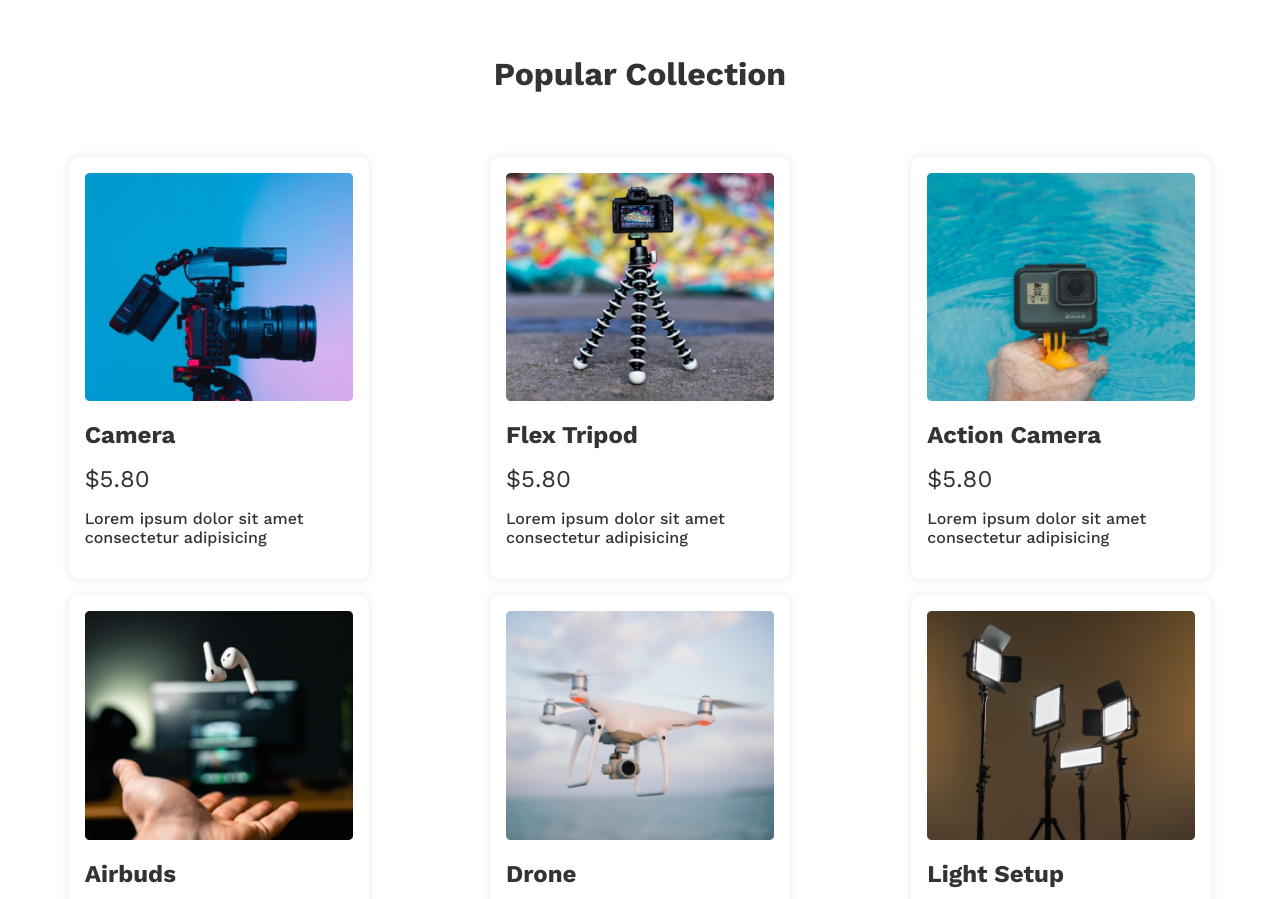
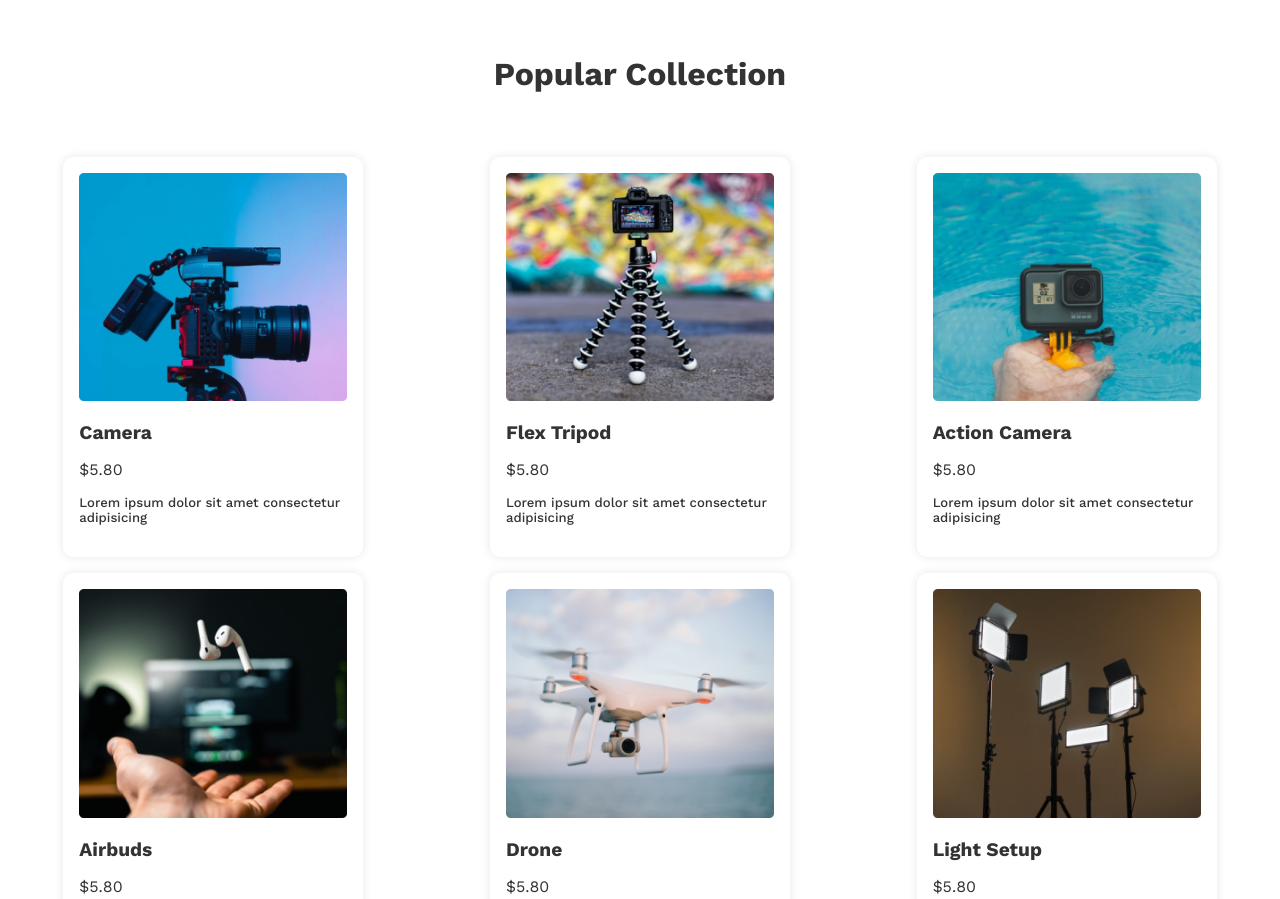
Before and after one commit to armangit1/Influencer-products, a plain HTML site: page index.html in a window 1280 px wide. Shown: the part 980-1879 px from the top of the page. Drawn offline with nearby package versions, Linux system fonts and the light colour scheme.

Commit message:
site updatr

```diff
--- a/style.css
+++ b/style.css
@@ -564,7 +564,19 @@ padding: 4rem 10rem;
     }
     .products-conteinar{
         grid-template-columns: repeat(3,1fr);
-        padding: 2rem 1rem;
+        padding: 2rem 0.5rem;
+
+    }
+    .products-conteinar .product h3{
+        font-size: 1.2rem ;
+
+    }
+    .products-conteinar .product h2{
+        font-size: 1rem ;
+
+    }
+    .products-conteinar .product p{
+        font-size: 0.82rem ;
 
     }
 
```
